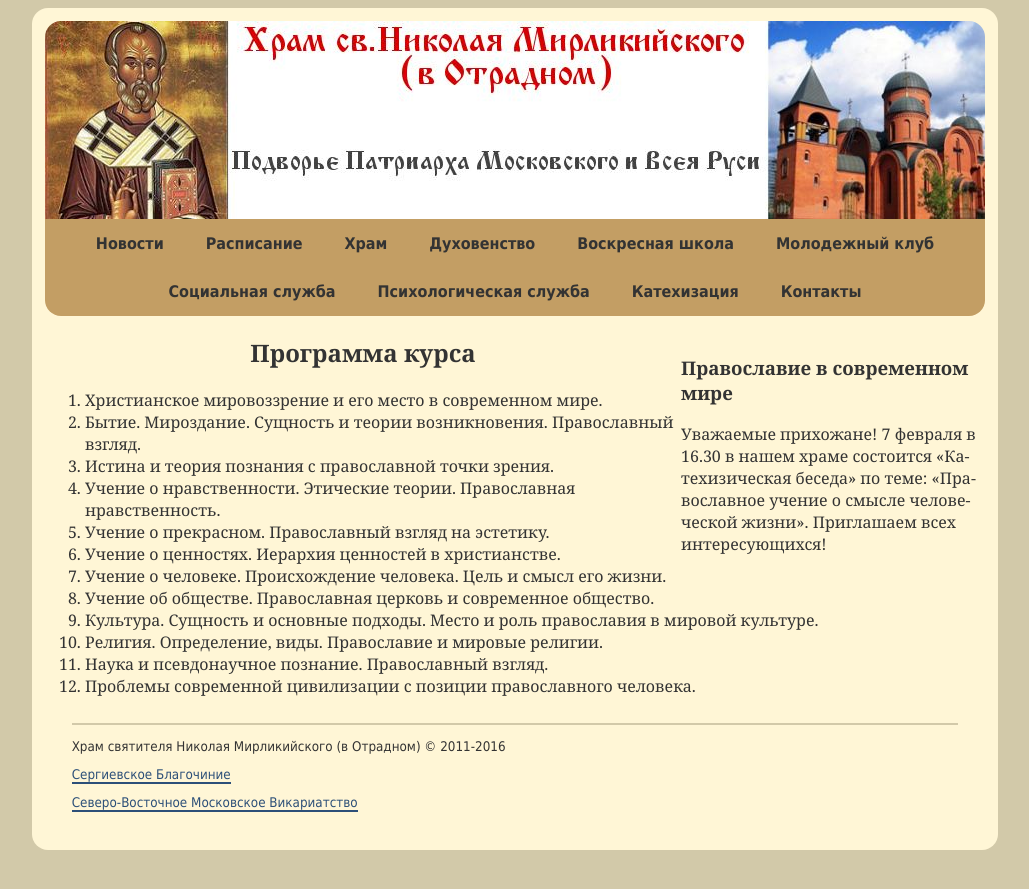
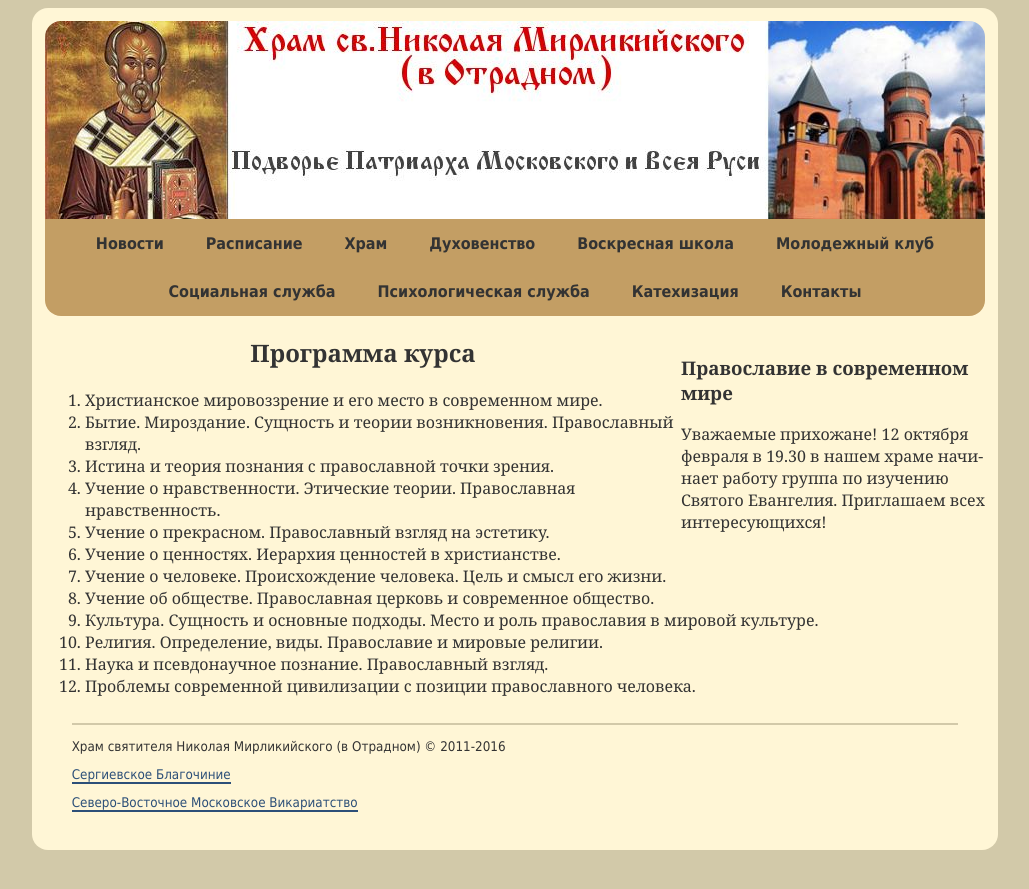
Before and after one commit to hramotradnoe/hramotradnoe.github.io, a Jekyll site: the page built from catechesis/index.html, in a window 1280 px wide. Shown: the top 889 px of the page, without its empty margins (125-1154 px from the left). Built offline with Jekyll 4.4.1, drawn with Linux system fonts in a browser that asks for light colours.

Commit message:
Update ads.yml

```diff
--- a/_data/catechesis/ads.yml
+++ b/_data/catechesis/ads.yml
@@ -1,2 +1,2 @@
 - title       : Православие в современном мире
-  description : "Уважаемые прихожане! 7 февраля в 16.30 в нашем храме состоится «Катехизическая беседа» по теме: «Православное учение о смысле человеческой жизни». Приглашаем всех интересующихся!"
+  description : "Уважаемые прихожане! 12 октября февраля в 19.30 в нашем храме начинает работу группа по изучению Святого Евангелия. Приглашаем всех интересующихся!"
```
